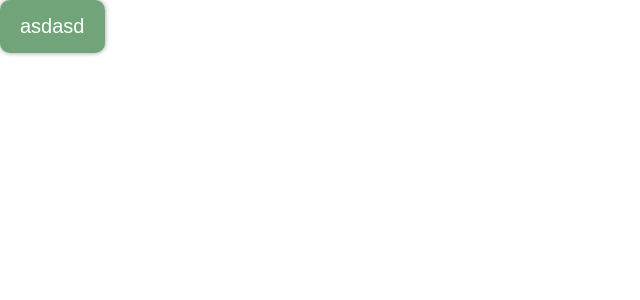
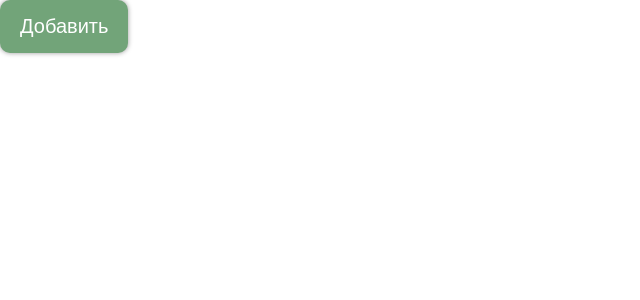
Before and after one commit to RuslanMalsagov/react-lasorella-client, a React (Create React App) app: page / in a window 1280 px wide. Shown: the top 300 px of the page, without its empty margins (0-640 px from the left). Built offline with nearby package versions, Linux system fonts and the light colour scheme.

Commit message:
добавил outline вариант для кнопки

```diff
--- a/src/App.tsx
+++ b/src/App.tsx
@@ -1,14 +1,10 @@
 import React from 'react';
 import { Button } from './components/button';
-import { Ripple } from './components/ripple/Ripple';
 
 export function App() {
   return (
     <div className='App'>
-      <Button>
-        asdasd
-        <Ripple />
-      </Button>
+      <Button>Добавить</Button>
     </div>
   );
 }
--- a/src/components/button/Button.tsx
+++ b/src/components/button/Button.tsx
@@ -2,6 +2,8 @@ import React from 'react';
 import styles from './button.module.scss';
 import cn from 'classnames';
 import { ButtonSize, ButtonVariant } from './button.types';
+import { Ripple } from '../ripple/Ripple';
+import { CssVariable } from '../../utils/get-css-variable';
 
 interface IButtonProps {
   variant?: ButtonVariant;
@@ -15,8 +17,10 @@ export const Button = ({ children, variant = ButtonVariant.Primary, ...props }:
       {...props}
       className={cn(styles.button, {
         [styles.button_PrimaryVariant]: variant === ButtonVariant.Primary,
+        [styles.button_OutlineVariant]: variant === ButtonVariant.Outline,
       })}>
       {children}
+      <Ripple color={variant === ButtonVariant.Outline ? CssVariable.SecondaryColor : CssVariable.ButtonRippleColor} />
     </button>
   );
 };
--- a/src/components/button/button.module.scss
+++ b/src/components/button/button.module.scss
@@ -10,9 +10,13 @@
   color: #fff;
   font-size: 20px;
   text-align: center;
-  box-shadow: 0 0 5px rgba(0, 0, 0, 0.4);
   &_PrimaryVariant {
     background-color: var(--PrimaryColor);
     color: #ffffff;
+    box-shadow: 0 0 5px rgba(0, 0, 0, 0.4);
+  }
+  &_OutlineVariant {
+    background-color: var(--ButtonOutlineColor);
+    border: 1px solid #969696;
   }
 }
--- a/src/scss/variables.scss
+++ b/src/scss/variables.scss
@@ -1,4 +1,6 @@
 :root {
   --PrimaryColor: #72a479;
   --RippleColor: #2c412f;
+  --ButtonOutlineColor: #625d5c;
+  --SecondaryColor: #969696;
 }
--- a/src/utils/get-css-variable.ts
+++ b/src/utils/get-css-variable.ts
@@ -1,11 +1,15 @@
 export enum CssVariable {
   PrimaryColor,
+  SecondaryColor,
+  ButtonOutlineColor,
   ButtonRippleColor,
 }
 
 const cssVariableNames = {
   [CssVariable.PrimaryColor]: '--PrimaryColor',
   [CssVariable.ButtonRippleColor]: '--RippleColor',
+  [CssVariable.ButtonOutlineColor]: '--ButtonOutlineColor',
+  [CssVariable.SecondaryColor]: '--SecondaryColor'
 };
 
 /**
```
